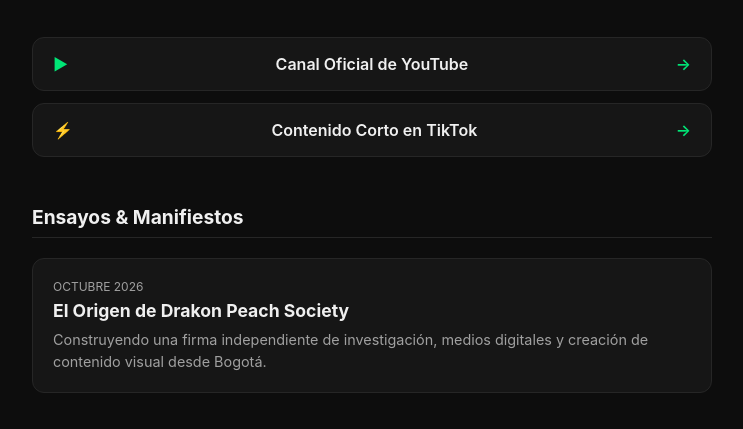
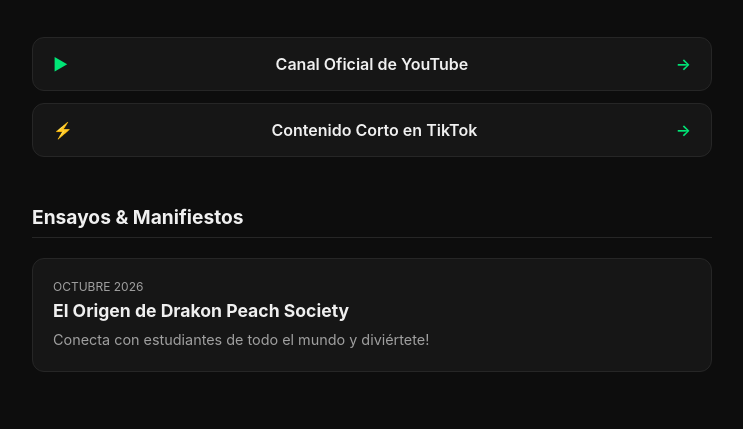
Before and after one commit to Juanrojasbdc/drakonian-peach-society, a plain HTML site: page index.html in a window 1280 px wide. Shown: the part 161-590 px from the top of the page, without its empty margins (268-1011 px from the left). Drawn offline with Linux system fonts and the light colour scheme.

Commit message:
Update post excerpt in index.html

```diff
--- a/index.html
+++ b/index.html
@@ -170,7 +170,7 @@
         <p class="post-date">OCTUBRE 2026</p>
         <h3 class="post-title">El Origen de Drakon Peach Society</h3>
         <p class="post-excerpt">
-          Construyendo una firma independiente de investigación, medios digitales y creación de contenido visual desde Bogotá.
+          Conecta con estudiantes de todo el mundo y diviértete!
         </p>
       </article>
     </section>
```
